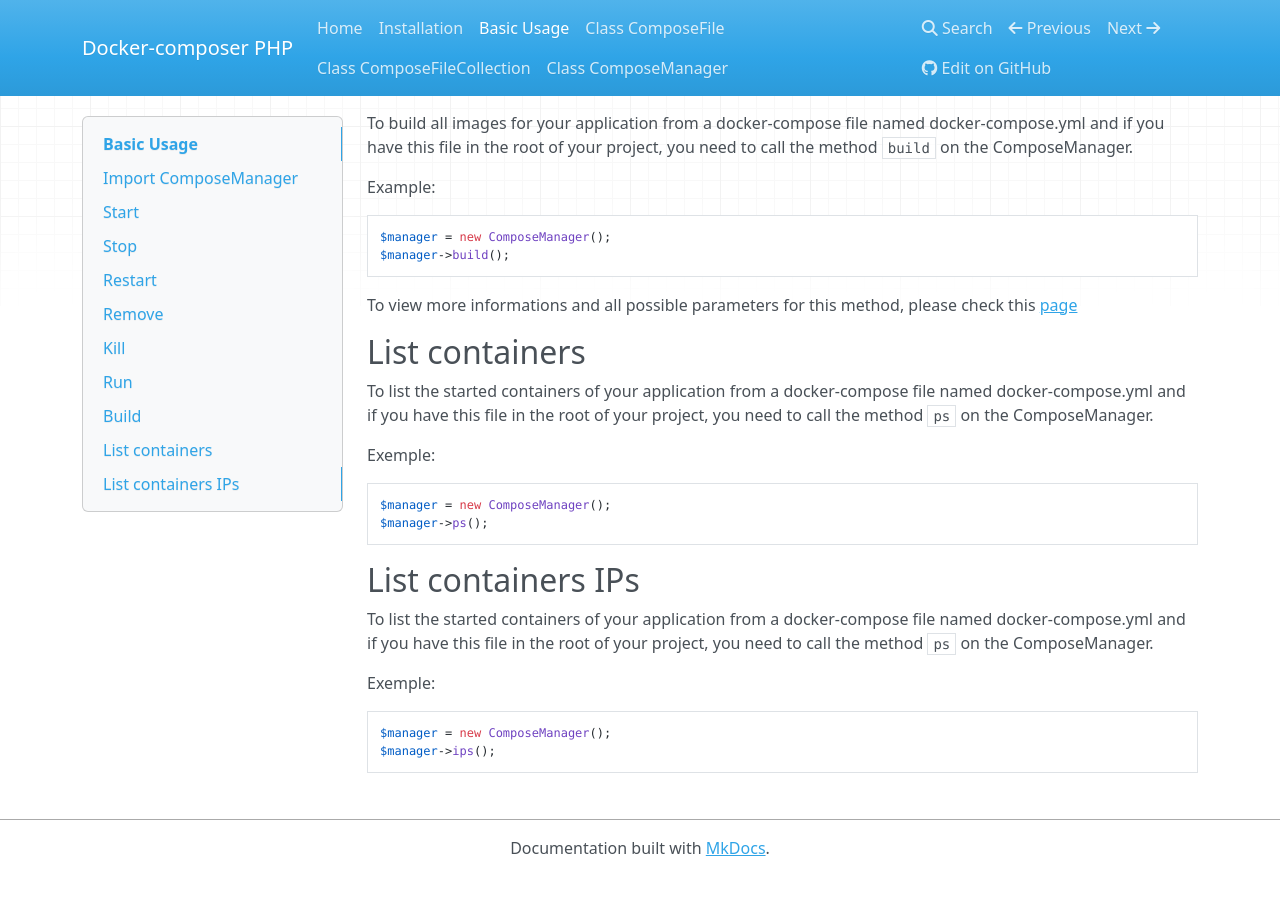
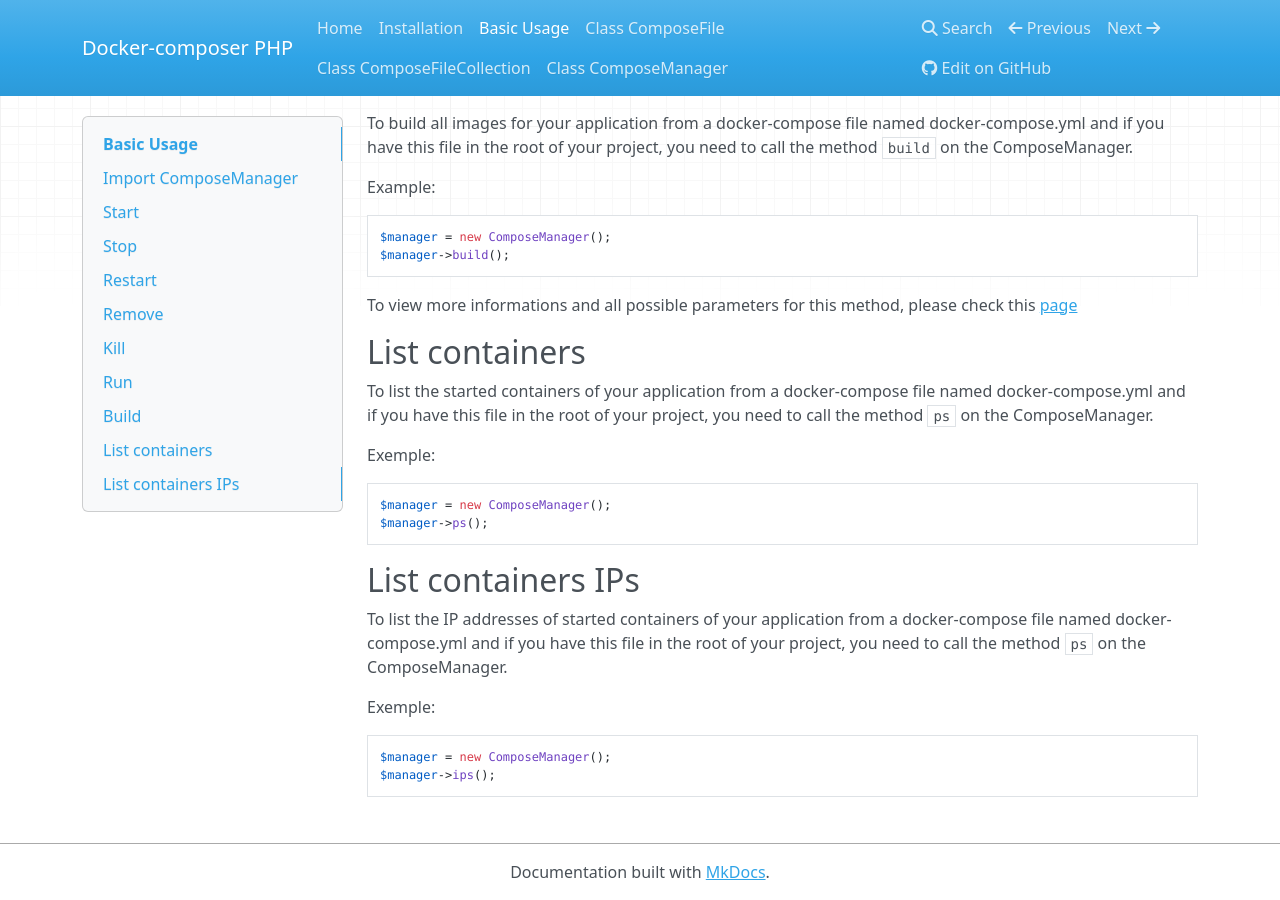
Before and after one commit to omauger/docker-compose-php, an MkDocs documentation site: the page built from docs/basic.md, in a window 1280 px wide and 900 px high, scrolled down 1951 px. Built offline with MkDocs 1.6.1, drawn with Linux system fonts in a browser that asks for light colours; nearby versions of some CDN libraries; old or Windows-style settings are respelled for this version of MkDocs; before the commit the page ends 2827 px from its top, so only the background shows below that.

Commit message:
update doc

```diff
--- a/docs/basic.md
+++ b/docs/basic.md
@@ -114,7 +114,7 @@ $manager->ps();
 
 ## List containers IPs
 
-To list the started containers of your application from a docker-compose file named docker-compose.yml and if you have this file in the root of your project,
+To list the IP addresses of started containers of your application from a docker-compose file named docker-compose.yml and if you have this file in the root of your project,
 you need to call the method `ps` on the ComposeManager.
 
 Exemple:
```
Also changed, not shown: docs/index.md (+1 -1 lines).
